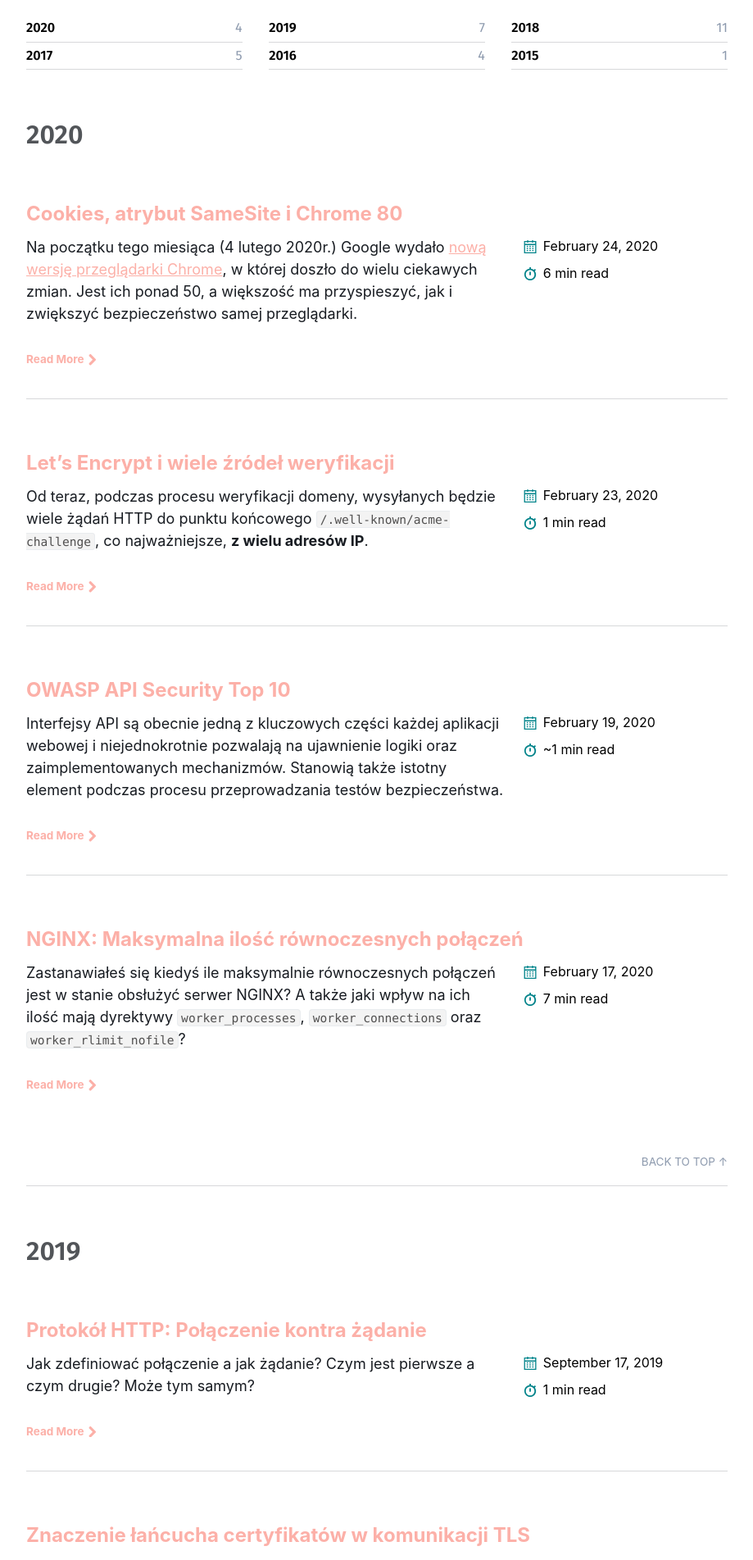
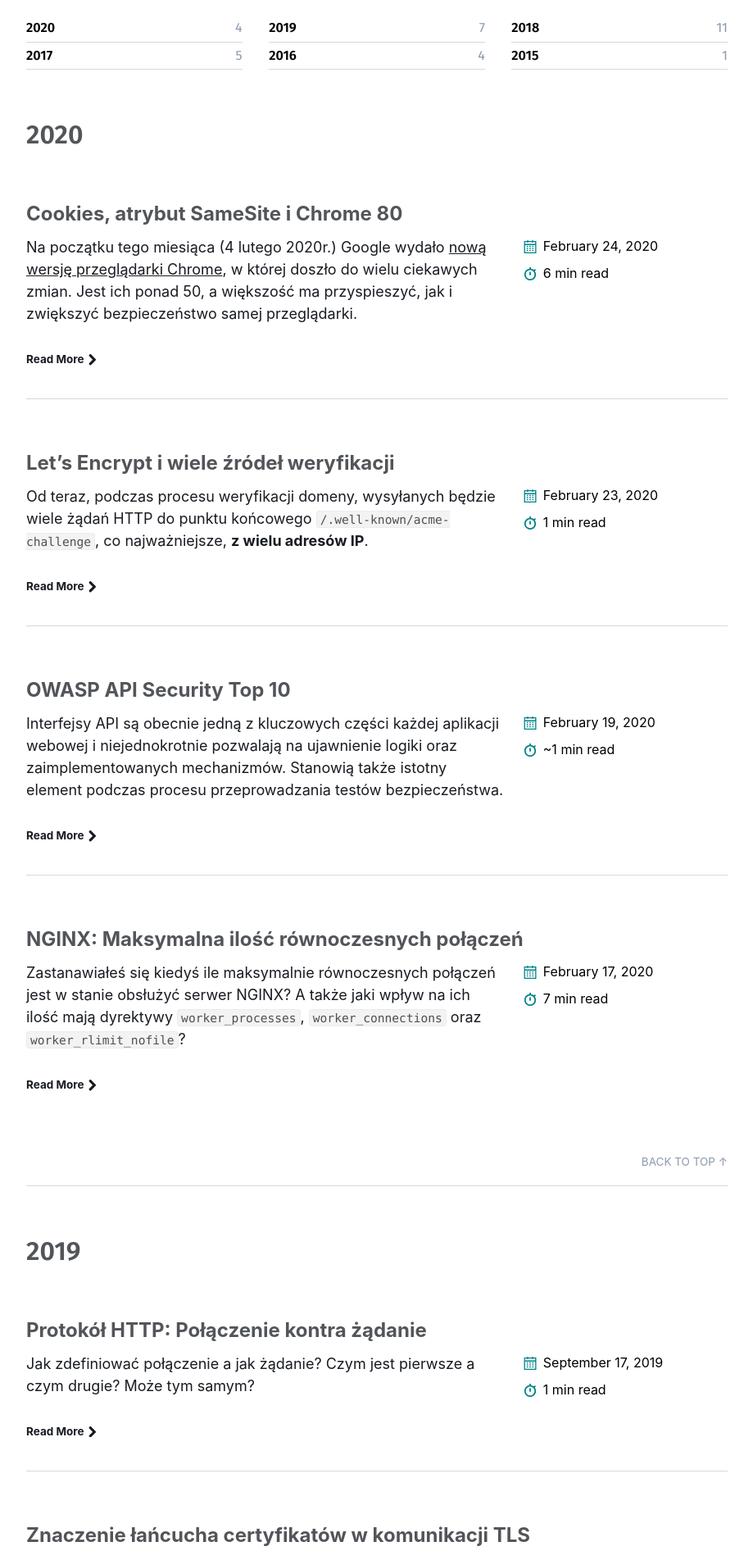
Before and after one commit to morristech/trimstray.github.io, a Jekyll site: the page built from posts.md, in a window 1280 px wide. Shown: the part 374-2277 px from the top of the page at 82% size, without its empty margins (180-1099 px from the left). Built offline with Jekyll 4.4.1, drawn with Linux system fonts in a browser that asks for light colours.

Commit message:
update styles - signed-off-by: trimstray <trimstray@gmail.com>

```diff
--- a/assets/stylesheets/main.scss
+++ b/assets/stylesheets/main.scss
@@ -93,11 +93,11 @@ li:hover {
 }
 
 .entry a {
-  color: #fa80729e;
+  color: unset;
 }
 
 .entries-list .entry-title a:hover {
-  color: salmon;
+  color: unset;
 }
 
 /* the fallback color from https://raw.githubusercontent.com/jwarby/pygments-css/master/github.css */
```
